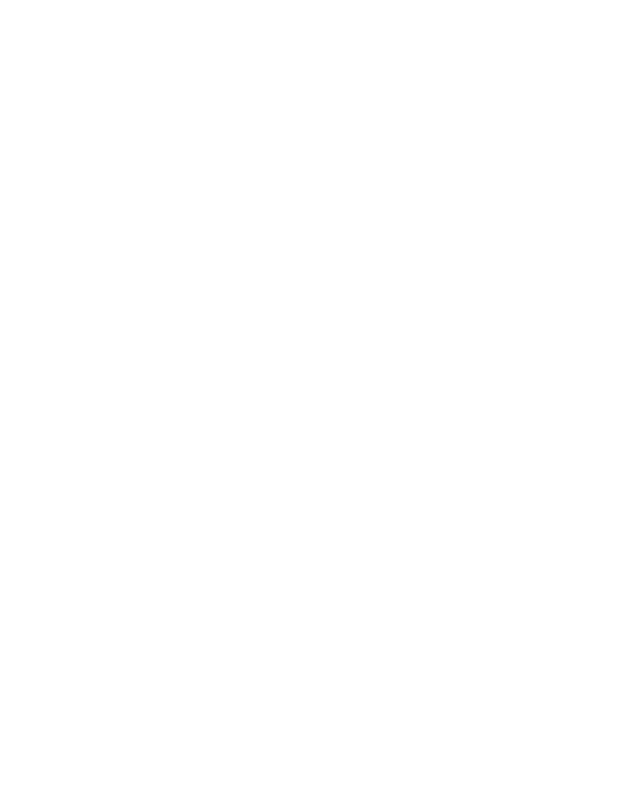
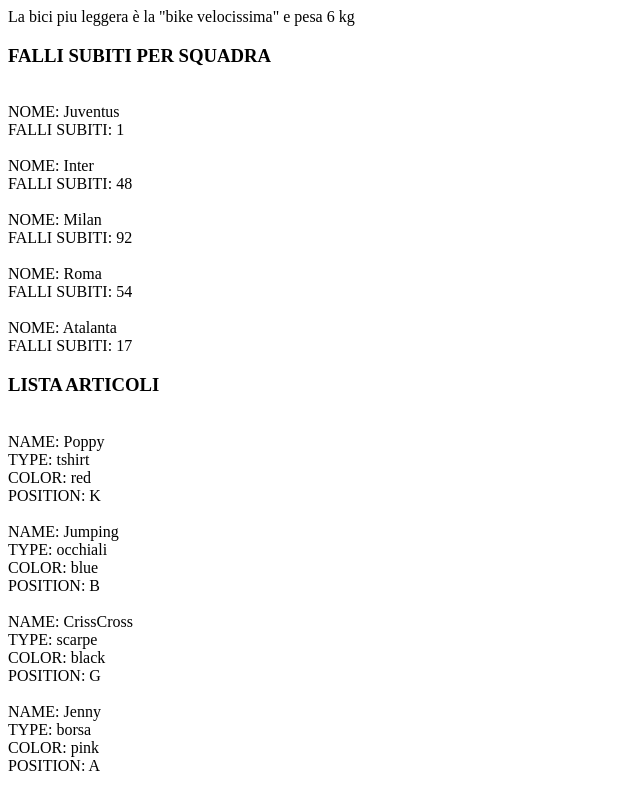
Before and after one commit to Fabio9494/-js-snack-es6, a plain HTML site: page index.html in a window 1280 px wide. Shown: the whole page, without its empty margins (0-640 px from the left). Drawn offline with Linux system fonts and the light colour scheme.

Commit message:
add bonus 2

```diff
--- a/index.html
+++ b/index.html
@@ -6,6 +6,7 @@
     <title>Document</title>
 </head>
 <body>
+    <div></div>
     <script type="text/javascript" src="./js/script.js"></script>
 </body>
 </html>
--- a/js/script.js
+++ b/js/script.js
@@ -34,6 +34,9 @@ bikes.forEach((elem)=>{
 })
 
 console.log(`La bici piu leggera è la "${nomeBike}" e pesa ${pesoBike} kg`)
+let div = document.querySelector("div");
+div.innerText = `La bici piu leggera è la "${nomeBike}" e pesa ${pesoBike} kg`
+
 
 // SNACK 2
 let squadre =[
@@ -64,7 +67,7 @@ let squadre =[
     },
 ]
 
-let falliSubitiPerSuadra=[];
+let falliSubitiPerSquadra=[];
 
 squadre.forEach((elem)=>{
     elem.falliSubiti=Math.floor(Math.random() * 100);
@@ -75,30 +78,34 @@ squadre.forEach((elem)=>{
         nomeSquadra:nome,
         falliSub:falliSubiti
     }
-    falliSubitiPerSuadra.push(newItem);
+    falliSubitiPerSquadra.push(newItem);
 });
 
-console.log(falliSubitiPerSuadra);
+console.log(falliSubitiPerSquadra);
+div.innerHTML+=`<h3>FALLI SUBITI PER SQUADRA</h3>`
+for(let i=0; i<falliSubitiPerSquadra.length;i++){
+    div.innerHTML+=`<div><br>NOME: ${falliSubitiPerSquadra[i].nomeSquadra} <br> FALLI SUBITI: ${falliSubitiPerSquadra[i].falliSub}</h3>`;
+}
 
 // SNACK 3
 let fashionItems=[
     {
-        nome: "Poppy",
+        name: "Poppy",
         type: "tshirt",
         color: "red"
     },
     {
-        nome: "Jumping",
+        name: "Jumping",
         type: "occhiali",
         color: "blue"
     },
     {
-        nome: "CrissCross",
+        name: "CrissCross",
         type: "scarpe",
         color: "black"
     },
     {
-        nome: "Jenny",
+        name: "Jenny",
         type: "borsa",
         color: "pink"
     }
@@ -117,6 +124,11 @@ newFashionItems.push(item);
 })
 
 console.log(newFashionItems);
+div.innerHTML+=`<h3>LISTA ARTICOLI</h3>`
+for(let i=0;newFashionItems.length;i++){
+    div.innerHTML+=`<div><br> NAME: ${newFashionItems[i].name} <br> TYPE: ${newFashionItems[i].type} <br> COLOR: ${newFashionItems[i].color} <br> POSITION: ${newFashionItems[i].position}`;
+}
+
 
 //Funzione per generare lettera casuale
 function generateRandomLetter() {
```
